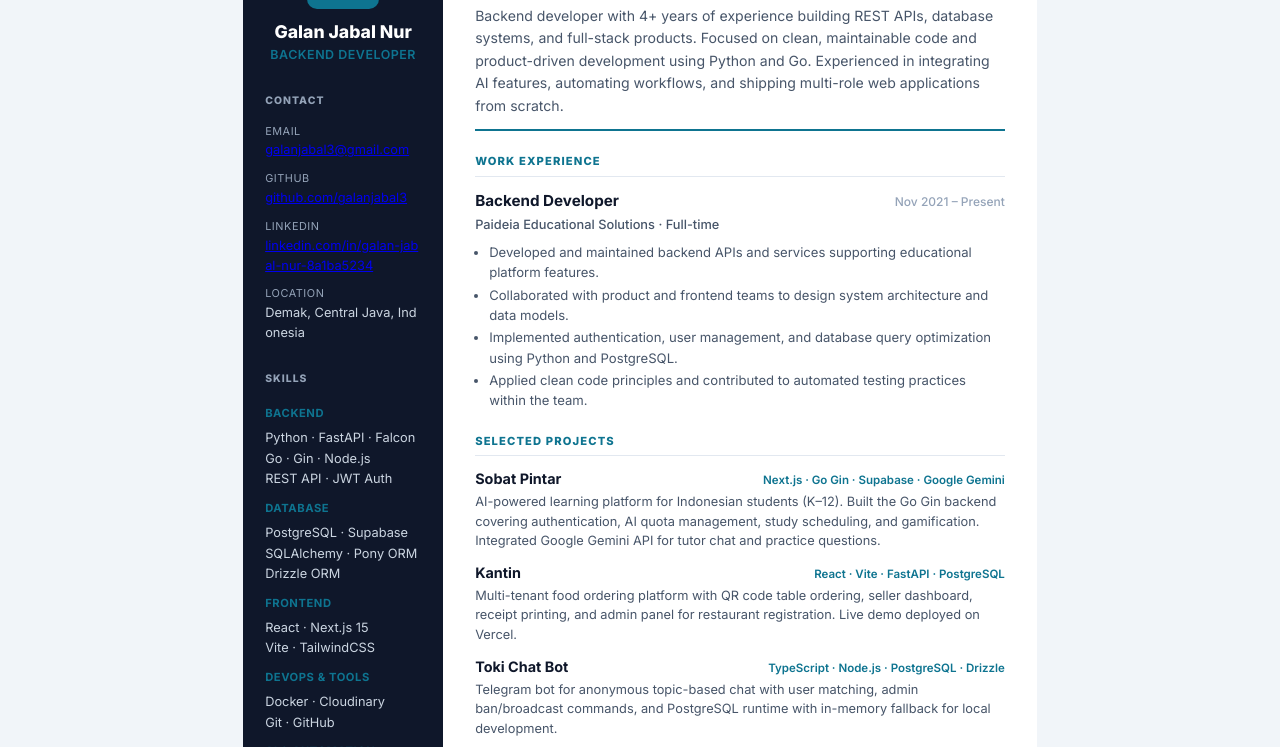
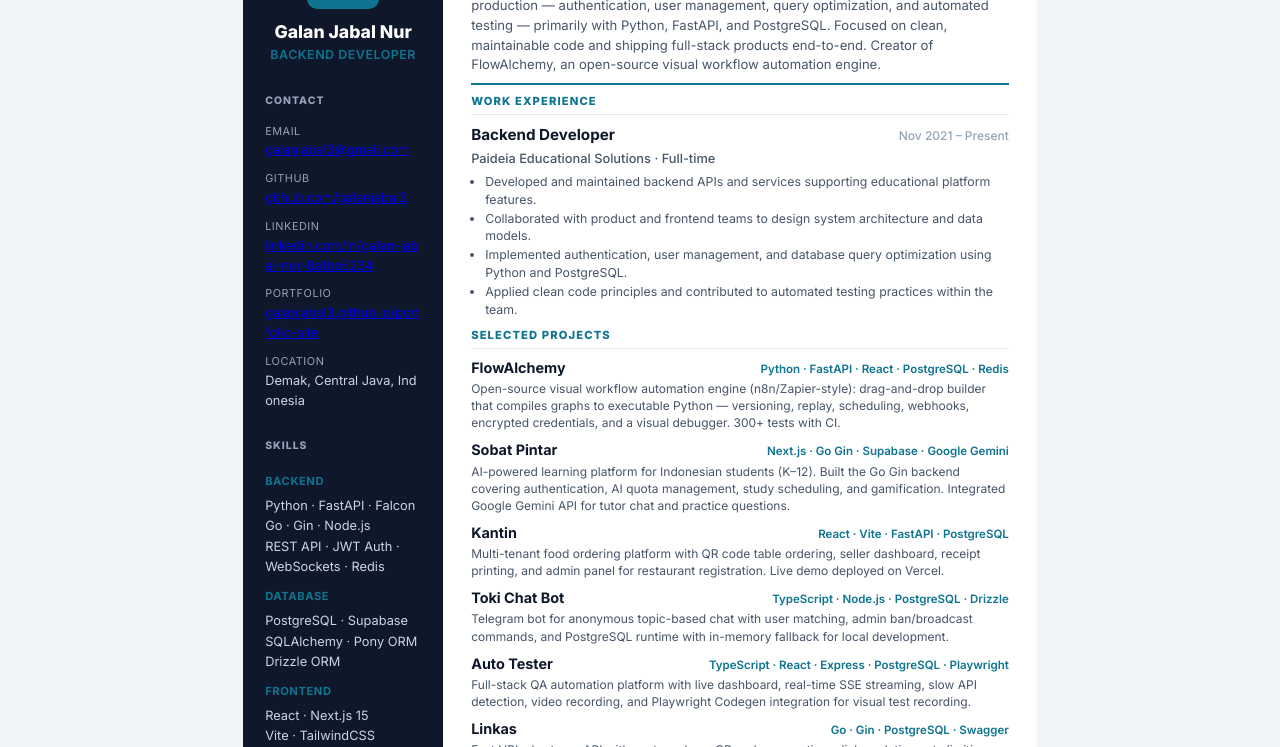
Before and after one commit to galanjabal3/portfolio-site, a plain HTML site: page resume.html in a window 1280 px wide. Shown: the part 150-897 px from the top of the page. Drawn offline with Linux system fonts and the light colour scheme.

Commit message:
feat: feature FlowAlchemy in resume, align with LinkedIn, fit single-page A4

```diff
--- a/resume.html
+++ b/resume.html
@@ -4,7 +4,7 @@
     <meta charset="UTF-8" />
     <meta name="viewport" content="width=device-width, initial-scale=1.0" />
     <title>Galan Jabal — Resume</title>
-    <meta name="description" content="Resume of Galan Jabal - Junior Backend Developer specializing in Python, Go, REST APIs, and full-stack web projects." />
+    <meta name="description" content="Resume of Galan Jabal - Backend Developer specializing in Python, Go, REST APIs, and full-stack web projects." />
     <!-- Favicon -->
     <link rel="icon" type="image/svg+xml" href="assets/favicon.svg" />
     <!-- Canonical URL -->
@@ -12,12 +12,12 @@
     <!-- Open Graph -->
     <meta property="og:type" content="profile" />
     <meta property="og:title" content="Galan Jabal — Resume" />
-    <meta property="og:description" content="Resume of Galan Jabal - Junior Backend Developer specializing in Python, Go, REST APIs, and full-stack web projects." />
+    <meta property="og:description" content="Resume of Galan Jabal - Backend Developer specializing in Python, Go, REST APIs, and full-stack web projects." />
     <meta property="og:url" content="https://galanjabal3.github.io/portfolio-site/resume.html" />
     <!-- Twitter Card -->
     <meta name="twitter:card" content="summary" />
     <meta name="twitter:title" content="Galan Jabal — Resume" />
-    <meta name="twitter:description" content="Resume of Galan Jabal - Junior Backend Developer specializing in Python, Go, REST APIs, and full-stack web projects." />
+    <meta name="twitter:description" content="Resume of Galan Jabal - Backend Developer specializing in Python, Go, REST APIs, and full-stack web projects." />
     <link rel="preconnect" href="https://fonts.googleapis.com" />
     <link rel="preconnect" href="https://fonts.gstatic.com" crossorigin />
     <link href="https://fonts.googleapis.com/css2?family=Inter:wght@400;500;600;700;800&display=swap" rel="stylesheet" />
@@ -160,19 +160,19 @@
 
       /* ── Main content ── */
       .main {
-        padding: 36px 32px;
+        padding: 14px 28px;
         display: flex;
         flex-direction: column;
-        gap: 22px;
+        gap: 8px;
       }
 
       .main-header {
         border-bottom: 2px solid var(--accent);
-        padding-bottom: 12px;
+        padding-bottom: 8px;
       }
 
       .main-name {
-        font-size: 2rem;
+        font-size: 1.75rem;
         font-weight: 800;
         color: var(--ink);
         line-height: 1;
@@ -186,17 +186,17 @@
       }
 
       .main-summary {
-        margin-top: 8px;
-        font-size: 0.88rem;
+        margin-top: 6px;
+        font-size: 0.82rem;
         color: var(--muted);
-        line-height: 1.6;
+        line-height: 1.5;
       }
 
       /* ── Sections ── */
       .cv-section {
         display: flex;
         flex-direction: column;
-        gap: 12px;
+        gap: 8px;
       }
 
       .cv-section-title {
@@ -206,14 +206,14 @@
         letter-spacing: 0.1em;
         color: var(--accent);
         border-bottom: 1px solid var(--line);
-        padding-bottom: 5px;
+        padding-bottom: 4px;
       }
 
       /* ── Experience item ── */
       .exp-item {
         display: flex;
         flex-direction: column;
-        gap: 3px;
+        gap: 2px;
       }
 
       .exp-topline {
@@ -243,24 +243,24 @@
       }
 
       .exp-bullets {
-        margin-top: 4px;
+        margin-top: 2px;
         padding-left: 14px;
         display: flex;
         flex-direction: column;
-        gap: 2px;
+        gap: 1px;
       }
 
       .exp-bullets li {
-        font-size: 0.82rem;
+        font-size: 0.77rem;
         color: var(--muted);
-        line-height: 1.55;
+        line-height: 1.45;
       }
 
       /* ── Project item ── */
       .project-item {
         display: flex;
         flex-direction: column;
-        gap: 2px;
+        gap: 1px;
       }
 
       .project-topline {
@@ -283,9 +283,9 @@
       }
 
       .project-desc {
-        font-size: 0.8rem;
+        font-size: 0.75rem;
         color: var(--muted);
-        line-height: 1.5;
+        line-height: 1.42;
       }
 
       /* ── Education ── */
@@ -370,6 +370,10 @@
             <a href="https://www.linkedin.com/in/galan-jabal-nur-8a1ba5234/" target="_blank" rel="noopener noreferrer">linkedin.com/in/galan-jabal-nur-8a1ba5234</a>
           </div>
           <div class="contact-item">
+            <span>Portfolio</span>
+            <a href="https://galanjabal3.github.io/portfolio-site/" target="_blank" rel="noopener noreferrer">galanjabal3.github.io/portfolio-site</a>
+          </div>
+          <div class="contact-item">
             <span>Location</span>
             Demak, Central Java, Indonesia
           </div>
@@ -379,7 +383,7 @@
           <div class="sidebar-label">Skills</div>
           <div class="skill-group">
             <div class="skill-category">Backend</div>
-            <div class="skill-list">Python · FastAPI · Falcon<br>Go · Gin · Node.js<br>REST API · JWT Auth</div>
+            <div class="skill-list">Python · FastAPI · Falcon<br>Go · Gin · Node.js<br>REST API · JWT Auth · WebSockets · Redis</div>
 
             <div class="skill-category">Database</div>
             <div class="skill-list">PostgreSQL · Supabase<br>SQLAlchemy · Pony ORM<br>Drizzle ORM</div>
@@ -388,7 +392,7 @@
             <div class="skill-list">React · Next.js 15<br>Vite · TailwindCSS</div>
 
             <div class="skill-category">DevOps & Tools</div>
-            <div class="skill-list">Docker · Cloudinary<br>Git · GitHub</div>
+            <div class="skill-list">Docker · Cloudinary<br>Git · GitHub · GitHub Actions</div>
 
             <div class="skill-category">AI & Automation</div>
             <div class="skill-list">Google Gemini API<br>Playwright · Typer · Jinja2</div>
@@ -402,13 +406,14 @@
 
         <div class="main-header">
           <div class="main-name">Galan Jabal Nur</div>
-          <div class="main-role">Junior Backend Developer</div>
+          <div class="main-role">Backend Developer</div>
           <p class="main-summary">
-            Backend developer with 4+ years of experience building REST APIs,
-            database systems, and full-stack products. Focused on clean, maintainable
-            code and product-driven development using Python and Go. Experienced in
-            integrating AI features, automating workflows, and shipping multi-role
-            web applications from scratch.
+            Backend developer with 4+ years of experience building APIs and backend
+            systems in production — authentication, user management, query optimization,
+            and automated testing — primarily with Python, FastAPI, and PostgreSQL.
+            Focused on clean, maintainable code and shipping full-stack products
+            end-to-end. Creator of FlowAlchemy, an open-source visual workflow
+            automation engine.
           </p>
         </div>
 
@@ -434,6 +439,18 @@
         <!-- Projects -->
         <div class="cv-section">
           <div class="cv-section-title">Selected Projects</div>
+
+          <div class="project-item">
+            <div class="project-topline">
+              <span class="project-name">FlowAlchemy</span>
+              <span class="project-stack">Python · FastAPI · React · PostgreSQL · Redis</span>
+            </div>
+            <div class="project-desc">
+              Open-source visual workflow automation engine (n8n/Zapier-style): drag-and-drop
+              builder that compiles graphs to executable Python — versioning, replay, scheduling,
+              webhooks, encrypted credentials, and a visual debugger. 300+ tests with CI.
+            </div>
+          </div>
 
           <div class="project-item">
             <div class="project-topline">
```
